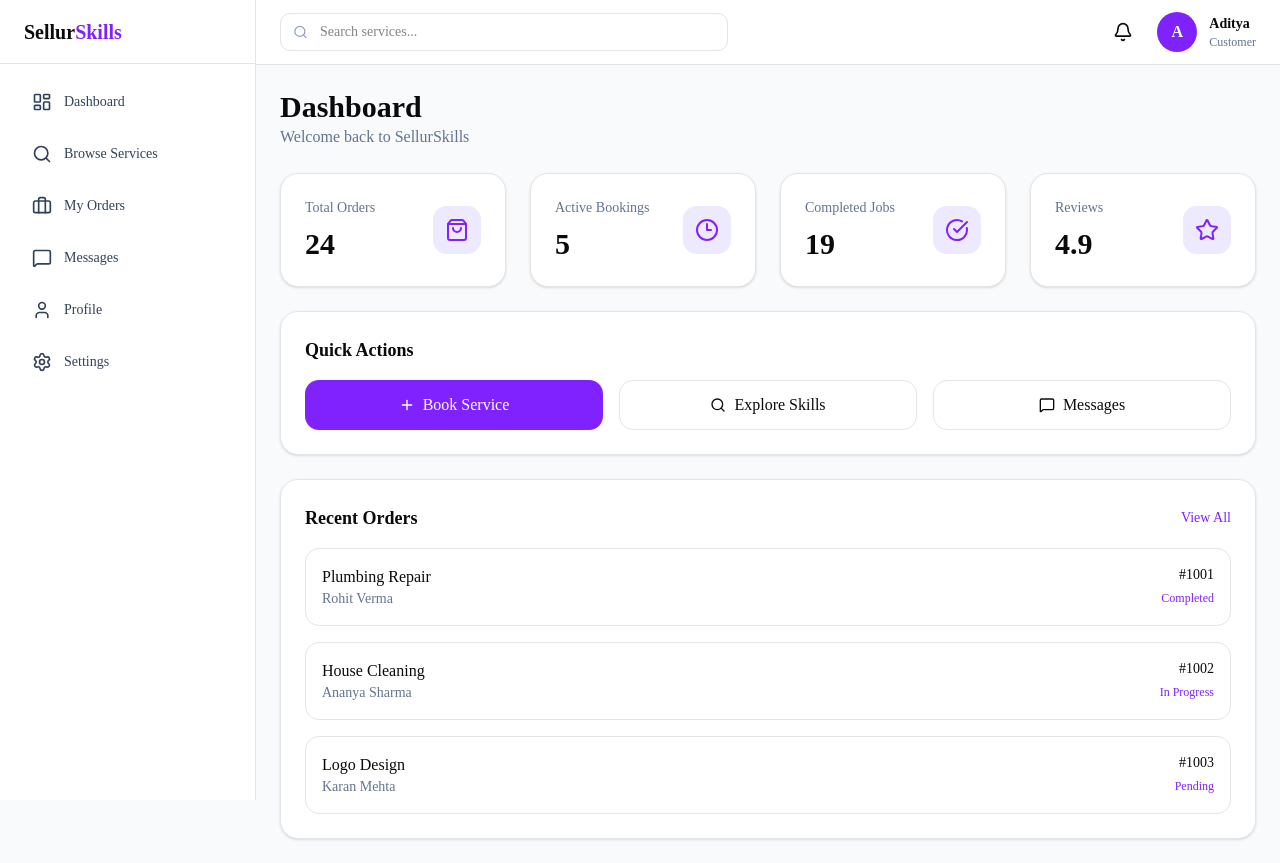
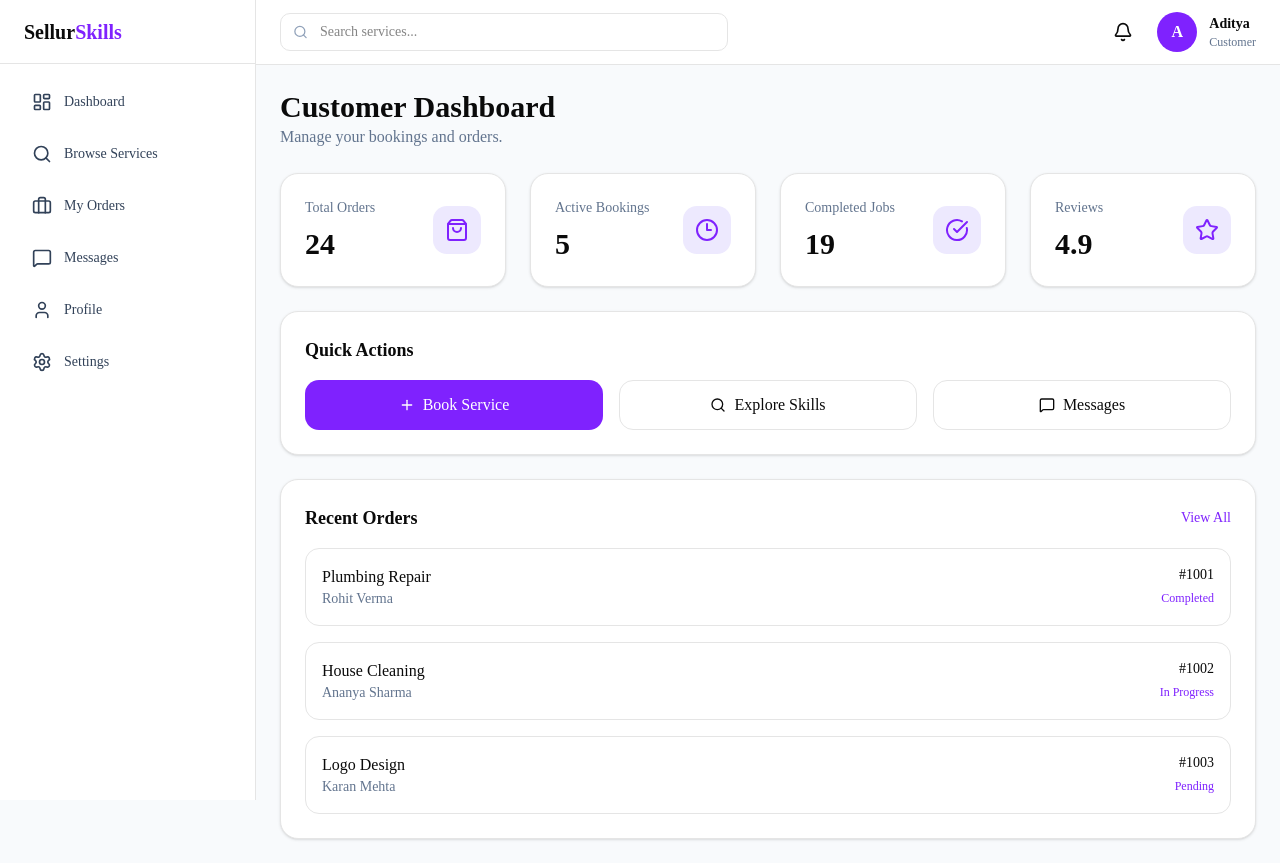
Before and after one commit to adityatiw1354-spec/sellurskill, a Next.js app in the folder sellurskills/: page /dashboard in a window 1280 px wide. Built offline with nearby package versions, Linux system fonts and the light colour scheme.

Commit message:
Initial Commit

```diff
--- a/sellurskills/app/dashboard/page.tsx
+++ b/sellurskills/app/dashboard/page.tsx
@@ -1,28 +1,22 @@
-import { DashboardShell } from "@/components/dashboard/dashboard-shell";
-import { DashboardStats } from "@/components/dashboard/dashboard-stats";
-import { QuickActions } from "@/components/dashboard/quick-actions";
-import { RecentOrders } from "@/components/dashboard/recent-orders";
+import { CustomerDashboard } from "@/components/dashboard/customer-dashboard";
+import { ProviderDashboard } from "@/components/dashboard/provider-dashboard";
+import { AdminDashboard } from "@/components/dashboard/admin-dashboard";
 
 export default function DashboardPage() {
-  return (
-    <DashboardShell>
-      <div className="space-y-6">
-        <div>
-          <h1 className="text-3xl font-bold">
-            Dashboard
-          </h1>
+  // Temporary role
+  const role = "customer";
 
-          <p className="text-slate-500">
-            Welcome back to SellurSkills
-          </p>
-        </div>
+  if (role === "customer") {
+    return <CustomerDashboard />;
+  }
 
-        <DashboardStats />
+  if (role === "provider") {
+    return <ProviderDashboard />;
+  }
 
-        <QuickActions />
+  if (role === "admin") {
+    return <AdminDashboard />;
+  }
 
-        <RecentOrders />
-      </div>
-    </DashboardShell>
-  );
+  return <div>No dashboard found</div>;
 }
--- /dev/null
+++ b/sellurskills/components/dashboard/admin-dashboard.tsx
@@ -0,0 +1,17 @@
+import { DashboardShell } from "./dashboard-shell";
+
+export function AdminDashboard() {
+  return (
+    <DashboardShell>
+      <div>
+        <h1 className="text-3xl font-bold">
+          Admin Dashboard
+        </h1>
+
+        <p className="text-slate-500">
+          Manage platform users and services.
+        </p>
+      </div>
+    </DashboardShell>
+  );
+}
--- /dev/null
+++ b/sellurskills/components/dashboard/customer-dashboard.tsx
@@ -0,0 +1,28 @@
+import { DashboardShell } from "./dashboard-shell";
+import { DashboardStats } from "./dashboard-stats";
+import { QuickActions } from "./quick-actions";
+import { RecentOrders } from "./recent-orders";
+
+export function CustomerDashboard() {
+  return (
+    <DashboardShell>
+      <div className="space-y-6">
+        <div>
+          <h1 className="text-3xl font-bold">
+            Customer Dashboard
+          </h1>
+
+          <p className="text-slate-500">
+            Manage your bookings and orders.
+          </p>
+        </div>
+
+        <DashboardStats />
+
+        <QuickActions />
+
+        <RecentOrders />
+      </div>
+    </DashboardShell>
+  );
+}
--- /dev/null
+++ b/sellurskills/components/dashboard/provider-dashboard.tsx
@@ -0,0 +1,17 @@
+import { DashboardShell } from "./dashboard-shell";
+
+export function ProviderDashboard() {
+  return (
+    <DashboardShell>
+      <div>
+        <h1 className="text-3xl font-bold">
+          Provider Dashboard
+        </h1>
+
+        <p className="text-slate-500">
+          Manage jobs, clients and earnings.
+        </p>
+      </div>
+    </DashboardShell>
+  );
+}
```
